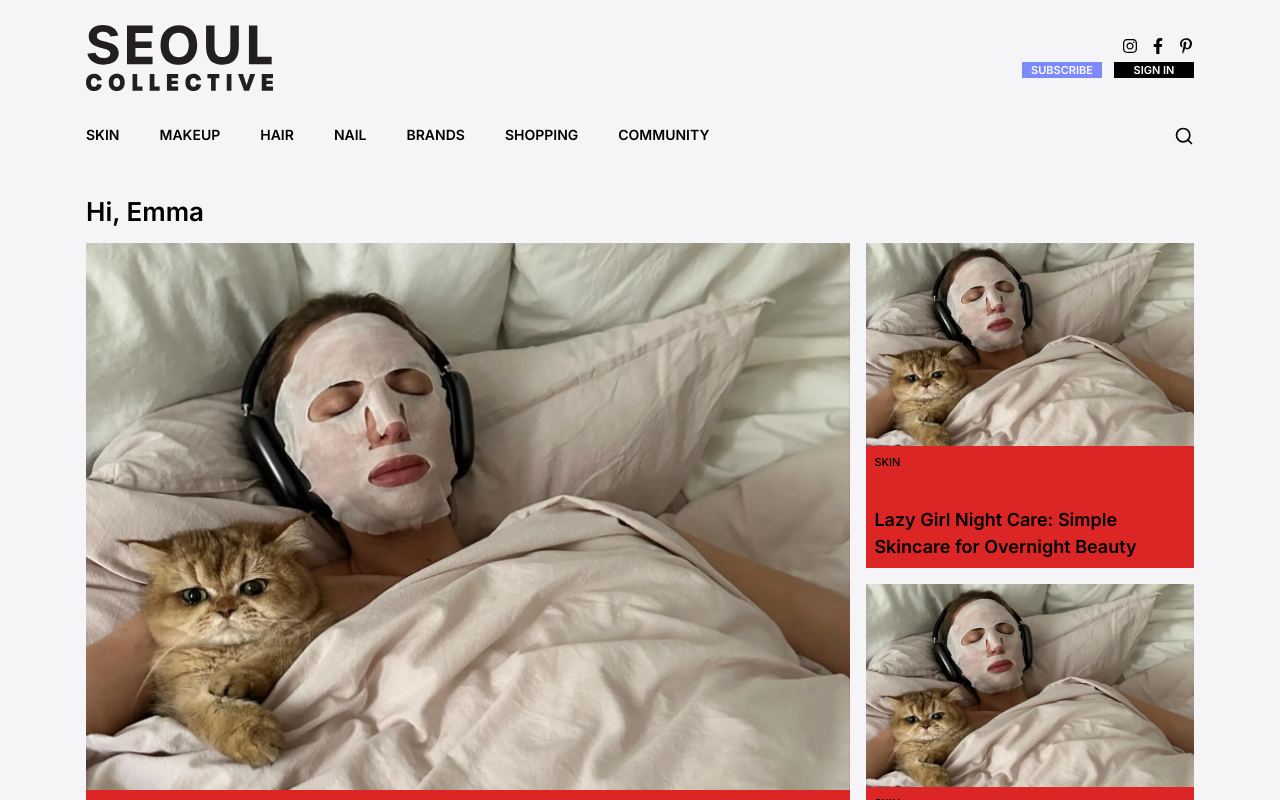
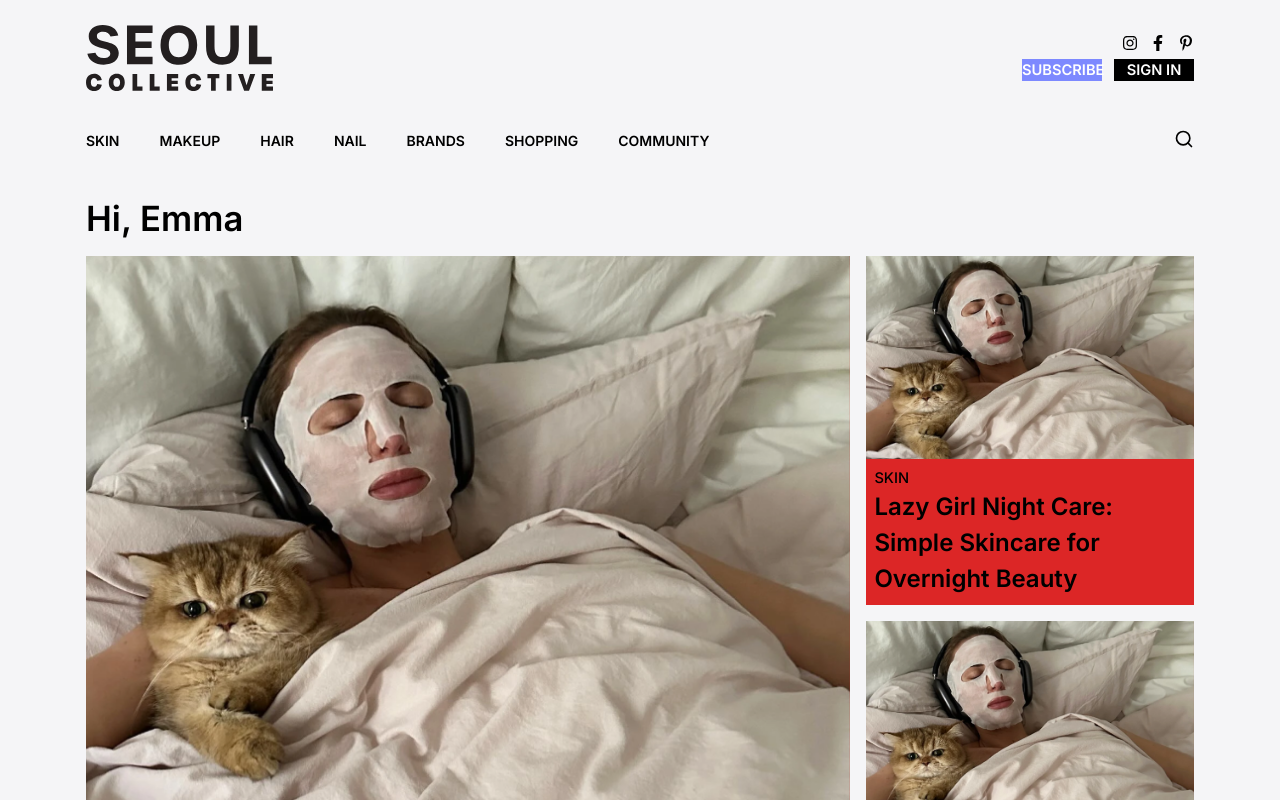
Before and after one commit to SEOUL-COLLECTIVE/SEOUL-COLLECTIVE-Client, a Next.js app: page / in a window 1280 px wide. Shown: the top 800 px of the page. Built offline with nearby package versions, Linux system fonts and the light colour scheme.

Commit message:
chore: fontSize p[px]-rem 에서 p[pt]-rem으로 변경

```diff
--- a/tailwind.config.ts
+++ b/tailwind.config.ts
@@ -16,14 +16,14 @@ const config: Config = {
         footerBlack: '#2D2B28',
       },
       fontSize: {
-        p10: '0.625rem',
-        p11: '0.6875rem',
-        p13: '0.8125rem',
-        p15: '0.9375rem',
-        p16: '1rem',
-        p18: '1.125rem',
-        p26: '1.625rem',
-        p28: '1.75rem',
+        p10: '0.833rem',
+        p11: '0.917rem',
+        p13: '1.083rem',
+        p15: '1.25rem',
+        p16: '1.333rem',
+        p18: '1.5rem',
+        p26: '2.167rem',
+        p28: '2.333rem',
       },
     },
   },
```
